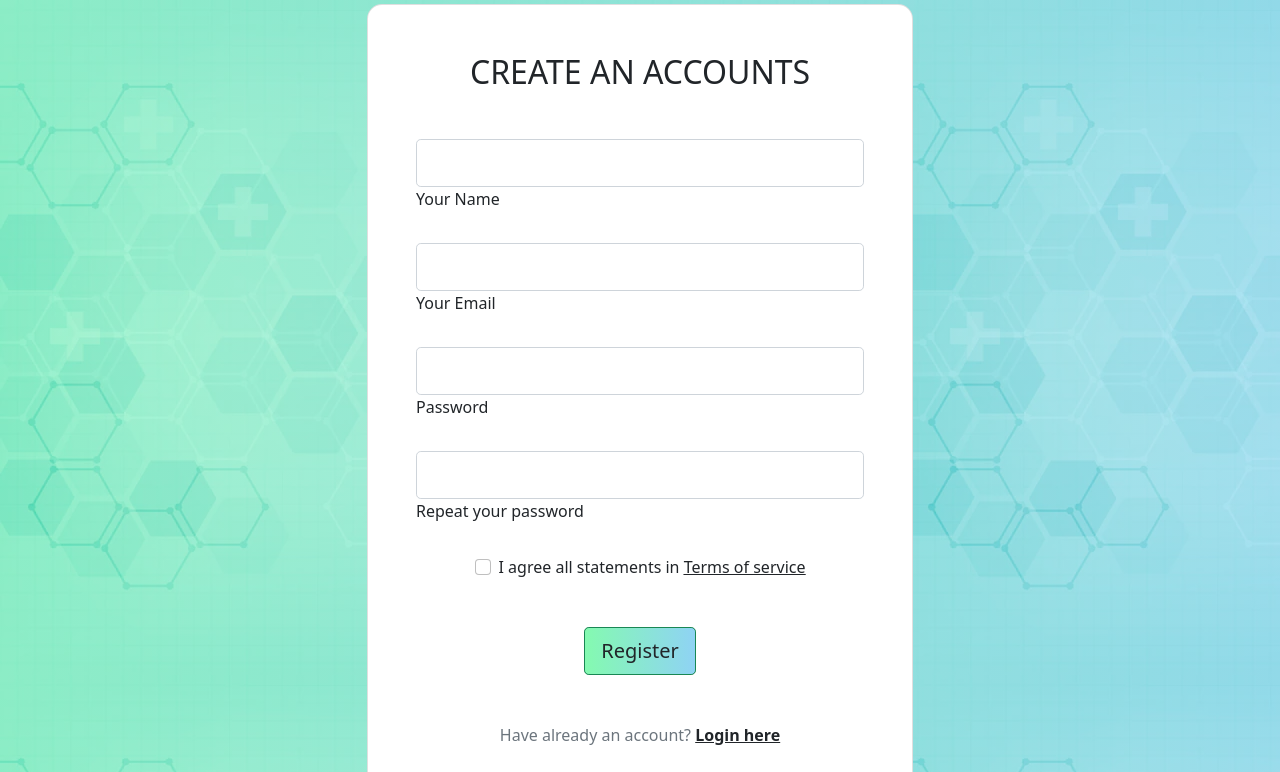
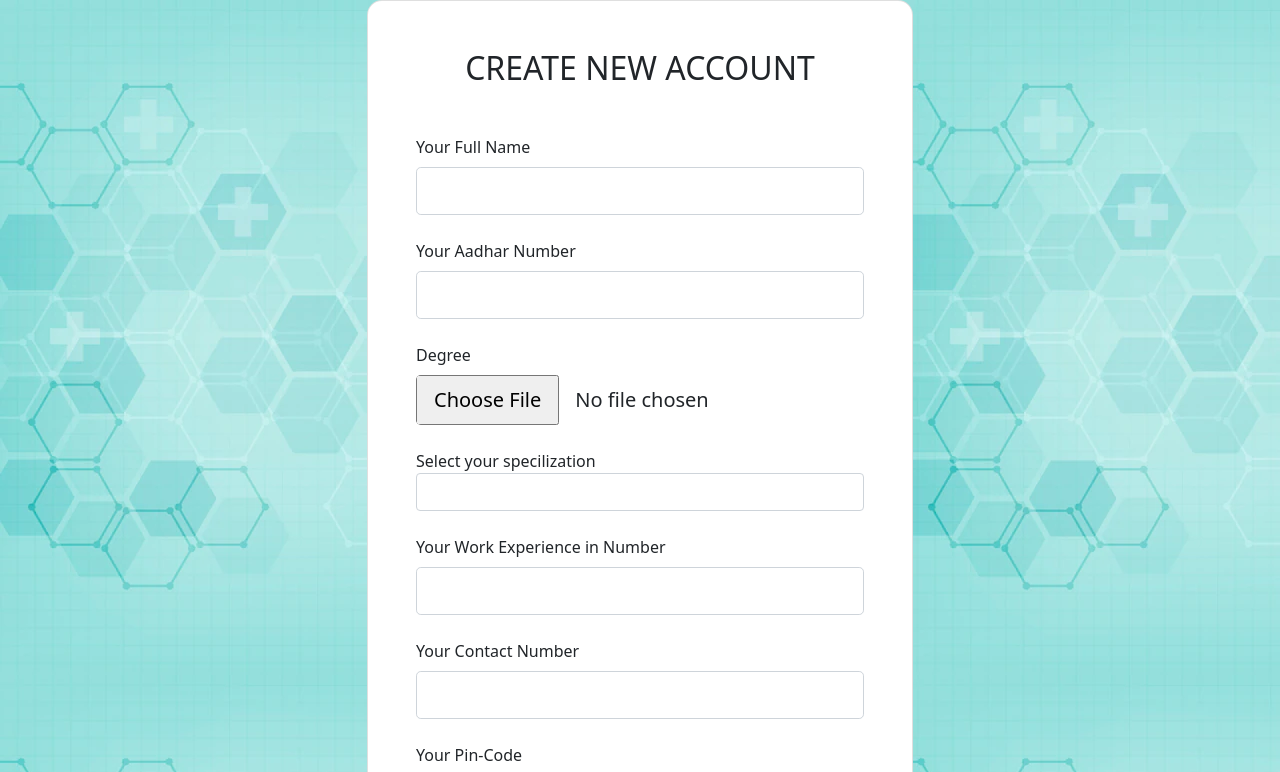
Before and after one commit to triptisharma827/easyTreatment, a plain HTML site: page login.html in a window 1280 px wide. Both pictures are taken after a click on the button "register here". Shown: the top 772 px of the page. Drawn offline with nearby package versions, Linux system fonts and the light colour scheme.

Commit message:
added final login files

```diff
--- a/login.html
+++ b/login.html
@@ -17,12 +17,12 @@
     <title>easyTreatment</title>
 </head>
 
-<body>
+<body style="background-image: url('images/bg.webp');">
 
 
 <!-- login form  -->
-    <section class="login vh-100 bg-image" style="background-image: url('images/bg.webp');"  id="login">
-        <div class="mask d-flex align-items-center h-100 gradient-custom-3">
+    <section class="login vh-100 "   id="login">
+        <div class="mask d-flex align-items-center h-100 ">
           <div class="container h-100">
             <div class="row d-flex justify-content-center align-items-center h-100">
               <div class="col-12 col-md-9 col-lg-7 col-xl-6">
@@ -74,35 +74,150 @@
       </section>
 
 
-      <section class="register vh-100 bg-image" style="background-image: url('images/bg.webp');"  id="registerD">
-        <div class="mask d-flex align-items-center h-100 gradient-custom-3">
+
+
+      <!-- register as a doctor  -->
+      <section class="register vh-100 "   id="registerD">
+        <div class="mask d-flex align-items-center h-100 ">
           <div class="container h-100">
             <div class="row d-flex justify-content-center align-items-center h-100">
               <div class="col-12 col-md-9 col-lg-7 col-xl-6">
                 <div class="card" style="border-radius: 15px;">
                   <div class="card-body p-5">
-                    <h2 class="text-uppercase text-center mb-5">Create an accounts</h2>
+                    <h2 class="text-uppercase text-center mb-5">Create new account</h2>
 
                     <form>
 
                       <div class="form-outline mb-4">
-                        <input type="text" id="form3Example1cg" class="form-control form-control-lg" />
-                        <label class="form-label" for="form3Example1cg">Your Name</label>
+                        <label class="form-label" for="name">Your Full Name</label>
+                        <input type="text" id="name" class="form-control form-control-lg" />
+
                       </div>
 
                       <div class="form-outline mb-4">
-                        <input type="email" id="form3Example3cg" class="form-control form-control-lg" />
-                        <label class="form-label" for="form3Example3cg">Your Email</label>
+                        <label class="form-label" for="aadhar">Your Aadhar Number</label>
+                        <input type="number" id="aadhar" class="form-control form-control-lg" required/>
+
                       </div>
 
                       <div class="form-outline mb-4">
-                        <input type="password" id="form3Example4cg" class="form-control form-control-lg" />
-                        <label class="form-label" for="form3Example4cg">Password</label>
+                        <label class="form-label" for="degree">Degree</label>
+                        <input type="file" id="degree" class="form-control-file form-control-lg" required/>
+
+                      </div>
+
+                      <div class="form-group mb-4">
+                        <label for="specilization">Select your specilization</label>
+                        <select class="form-control" id="specilization" required>
+                          <option selected> </option>
+                          <option>Anesthesiology</option>
+                          <option>Cardiology</option>
+                          <option>Dermatology</option>
+                          <option>gynecologist</option>
+                          <option>Gastroenterology</option>
+                          <option>Infectious disease</option>
+                          <option>Nephrology</option>
+                          <option>Neurology</option>
+                          <option>Orthopedics</option>
+                          <option>Otolaryngology (ENT)</option>
+                          <option>Psychiatry</option>
+                          <option>Surgery</option>
+                        </select>
+
+                      </div>
+
+
+                      <div class="form-outline mb-4">
+                        <label class="form-label" for="Experience">Your Work Experience in Number</label>
+                        <input type="number" id="Experience" class="form-control form-control-lg" required/>
+                         </div>
+                      <div class="form-outline mb-4">
+                        <label class="form-label" for="contact">Your Contact Number</label>
+                        <input type="number" id="contact" class="form-control form-control-lg" required />
+
                       </div>
 
                       <div class="form-outline mb-4">
-                        <input type="password" id="form3Example4cdg" class="form-control form-control-lg" />
-                        <label class="form-label" for="form3Example4cdg">Repeat your password</label>
+                        <label class="form-label" for="pincode">Your Pin-Code</label>
+                        <input type="number" id="pincode" class="form-control form-control-lg" required/>
+
+                      </div>
+
+                      <div class="form-group">
+                        <label for="password">Password</label>
+                        <input type="password" class="form-control form-control-lg" id="password"  required/>
+                      </div>
+
+
+                      <div class="form-check d-flex justify-content-center mb-5">
+                        <input
+                          class="form-check-input me-2"
+                          type="checkbox"
+                          value=""
+                          id="Terms"
+                        />
+                        <label class="form-check-label" for="Terms">
+                          I agree all statements in <a href="#!" class="text-body"><u>Terms of service</u></a>
+                        </label>
+                      </div>
+
+                      <div class="d-flex justify-content-center">
+                        <button type="submit" class="btn btn-success btn-block btn-lg gradient-custom-4 text-body" onclick="alert('You have successfully registered. \n Your User ID- aadhar number starting with d \n ')">Register</button>
+                      </div>
+
+                      <p class="text-center text-muted mt-5 mb-0">Have already an account? <button onclick="check(0)" class="fw-bold text-body cts"><u>Login here</u></button></p>
+
+                    </form>
+
+                  </div>
+                </div>
+              </div>
+            </div>
+          </div>
+        </div>
+      </section>
+
+
+
+      <!-- register as a patient  -->
+      <section class="register vh-100 "   id="registerP">
+        <div class="mask d-flex align-items-center h-100 ">
+          <div class="container h-100">
+            <div class="row d-flex justify-content-center align-items-center h-100">
+              <div class="col-12 col-md-9 col-lg-7 col-xl-6">
+                <div class="card" style="border-radius: 15px;">
+                  <div class="card-body p-5">
+                    <h2 class="text-uppercase text-center mb-5">Create an account</h2>
+
+                    <form>
+
+                      <div class="form-outline mb-4">
+                        <label class="form-label" for="name">Your Full Name</label>
+                        <input type="text" id="name" class="form-control form-control-lg" />
+
+                      </div>
+
+                      <div class="form-outline mb-4">
+                        <label class="form-label" for="aadhar">Your Aadhar Number</label>
+                        <input type="number" id="aadhar" class="form-control form-control-lg" required/>
+
+                      </div>
+
+                      <div class="form-outline mb-4">
+                        <label class="form-label" for="contact">Your Contact Number</label>
+                        <input type="number" id="contact" class="form-control form-control-lg" required />
+
+                      </div>
+
+                      <div class="form-outline mb-4">
+                        <label class="form-label" for="pincode">Your Pin-Code</label>
+                        <input type="number" id="pincode" class="form-control form-control-lg" required/>
+
+                      </div>
+
+                      <div class="form-group">
+                        <label for="password">Password</label>
+                        <input type="password" class="form-control form-control-lg" id="password" required/>
                       </div>
 
                       <div class="form-check d-flex justify-content-center mb-5">
@@ -118,66 +233,7 @@
                       </div>
 
                       <div class="d-flex justify-content-center">
-                        <button type="button" class="btn btn-success btn-block btn-lg gradient-custom-4 text-body">Register</button>
-                      </div>
-
-                      <p class="text-center text-muted mt-5 mb-0">Have already an account? <button onclick="check(0)" class="fw-bold text-body cts"><u>Login here</u></button></p>
-
-                    </form>
-
-                  </div>
-                </div>
-              </div>
-            </div>
-          </div>
-        </div>
-      </section>
-
-      <section class="register vh-100 bg-image" style="background-image: url('images/bg.webp');"  id="registerP">
-        <div class="mask d-flex align-items-center h-100 gradient-custom-3">
-          <div class="container h-100">
-            <div class="row d-flex justify-content-center align-items-center h-100">
-              <div class="col-12 col-md-9 col-lg-7 col-xl-6">
-                <div class="card" style="border-radius: 15px;">
-                  <div class="card-body p-5">
-                    <h2 class="text-uppercase text-center mb-5">Create an account</h2>
-
-                    <form>
-
-                      <div class="form-outline mb-4">
-                        <input type="text" id="form3Example1cg" class="form-control form-control-lg" />
-                        <label class="form-label" for="form3Example1cg">Your Name</label>
-                      </div>
-
-                      <div class="form-outline mb-4">
-                        <input type="email" id="form3Example3cg" class="form-control form-control-lg" />
-                        <label class="form-label" for="form3Example3cg">Your Email</label>
-                      </div>
-
-                      <div class="form-outline mb-4">
-                        <input type="password" id="form3Example4cg" class="form-control form-control-lg" />
-                        <label class="form-label" for="form3Example4cg">Password</label>
-                      </div>
-
-                      <div class="form-outline mb-4">
-                        <input type="password" id="form3Example4cdg" class="form-control form-control-lg" />
-                        <label class="form-label" for="form3Example4cdg">Repeat your password</label>
-                      </div>
-
-                      <div class="form-check d-flex justify-content-center mb-5">
-                        <input
-                          class="form-check-input me-2"
-                          type="checkbox"
-                          value=""
-                          id="form2Example3cg"
-                        />
-                        <label class="form-check-label" for="form2Example3g">
-                          I agree all statements in <a href="#!" class="text-body"><u>Terms of service</u></a>
-                        </label>
-                      </div>
-
-                      <div class="d-flex justify-content-center">
-                        <button type="button" class="btn btn-success btn-block btn-lg gradient-custom-4 text-body">Register</button>
+                        <button type="submit" class="btn btn-success btn-block btn-lg gradient-custom-4 text-body" onclick="alert('You have successfully registered. \n Your User ID- aadhar number starting with p \n ')">Register</button>
                       </div>
 
                       <p class="text-center text-muted mt-5 mb-0">Have already an account? <button onclick="check(0)" class="fw-bold text-body cts"><u>Login here</u></button></p>
```
